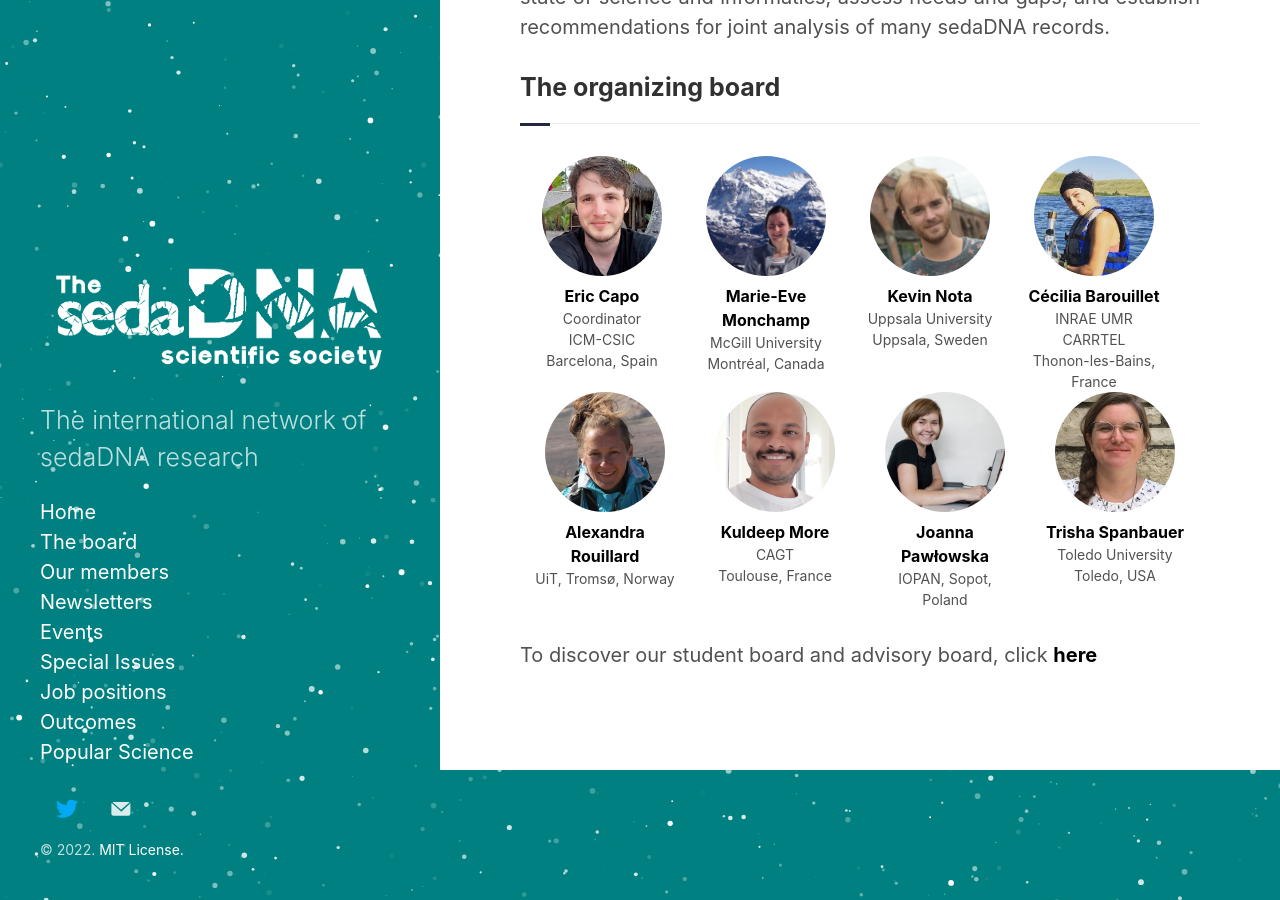
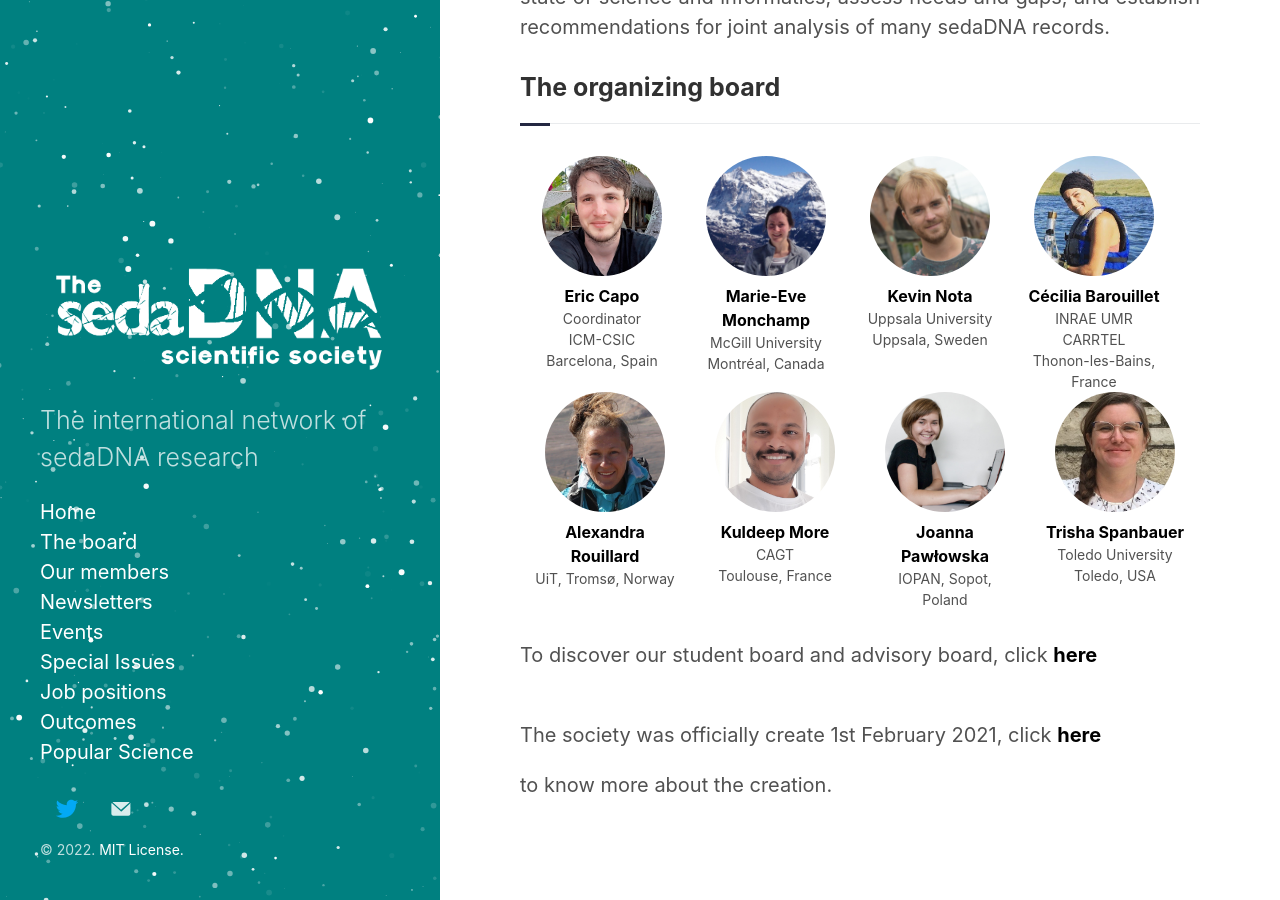
Before and after one commit to sedadna/sedadna.github.io, a Jekyll site: the page built from index.html, in a window 1280 px wide and 900 px high, scrolled down 2037 px. Built offline with Jekyll 4.4.1, drawn with Linux system fonts in a browser that asks for light colours; the list of posts is cut into pages by our own code; some of the changed text lies outside the part shown.

Commit message:
Update index.html

```diff
--- a/index.html
+++ b/index.html
@@ -95,3 +95,8 @@ layout: category
 <br>
 <p>To discover our student board and advisory board, click <a href="/category/board.html"><b>here</b></a></p>
 </div>
+
+<div class="section">
+<br>
+<p>The society was officially create 1st February 2021, click <a href="https://blogs.egu.eu/divisions/bg/2022/10/26/the-sedadna-scientific-society-a-collaborative-network-of-international-researchers-working-with-sedimentary-ancient-dna/"><b>here</b></a></p> to know more about the creation.
+</div>
```
Also changed, not shown: other parts of index.html (+1 -1 lines).
